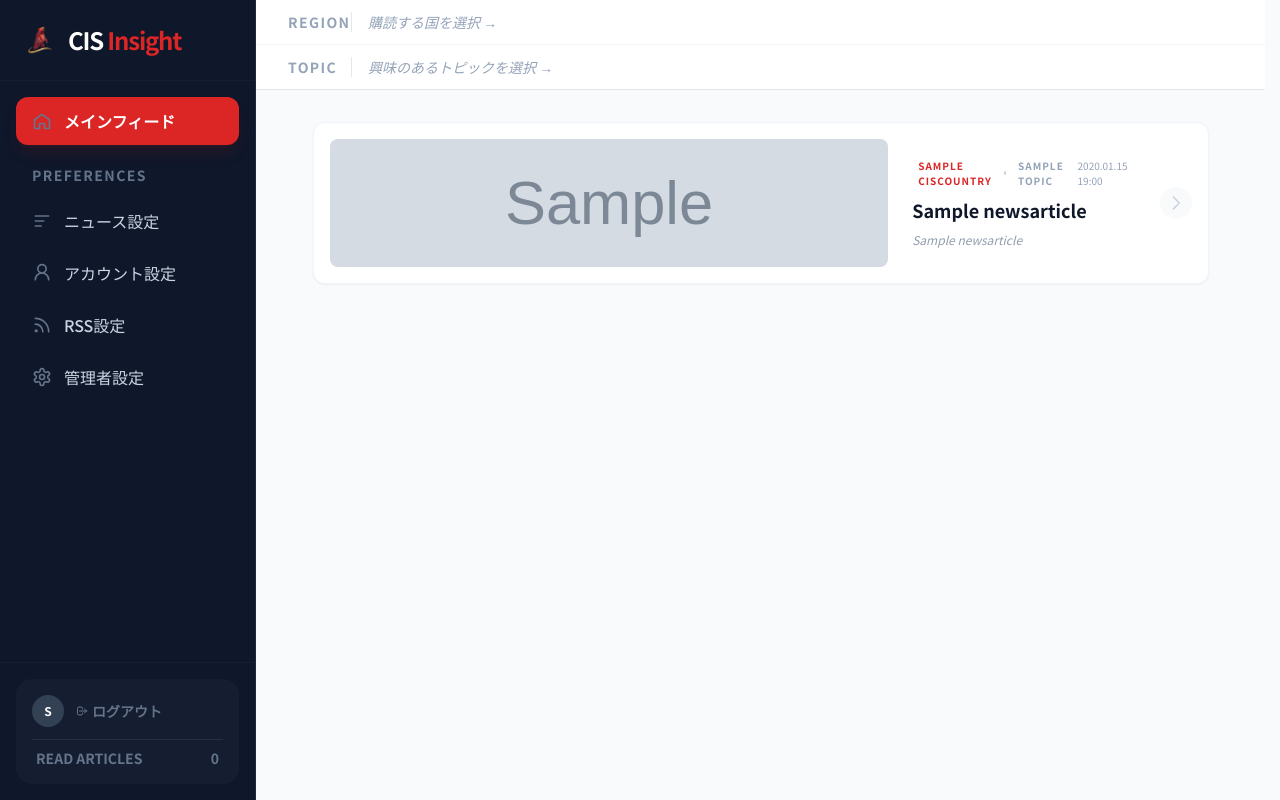
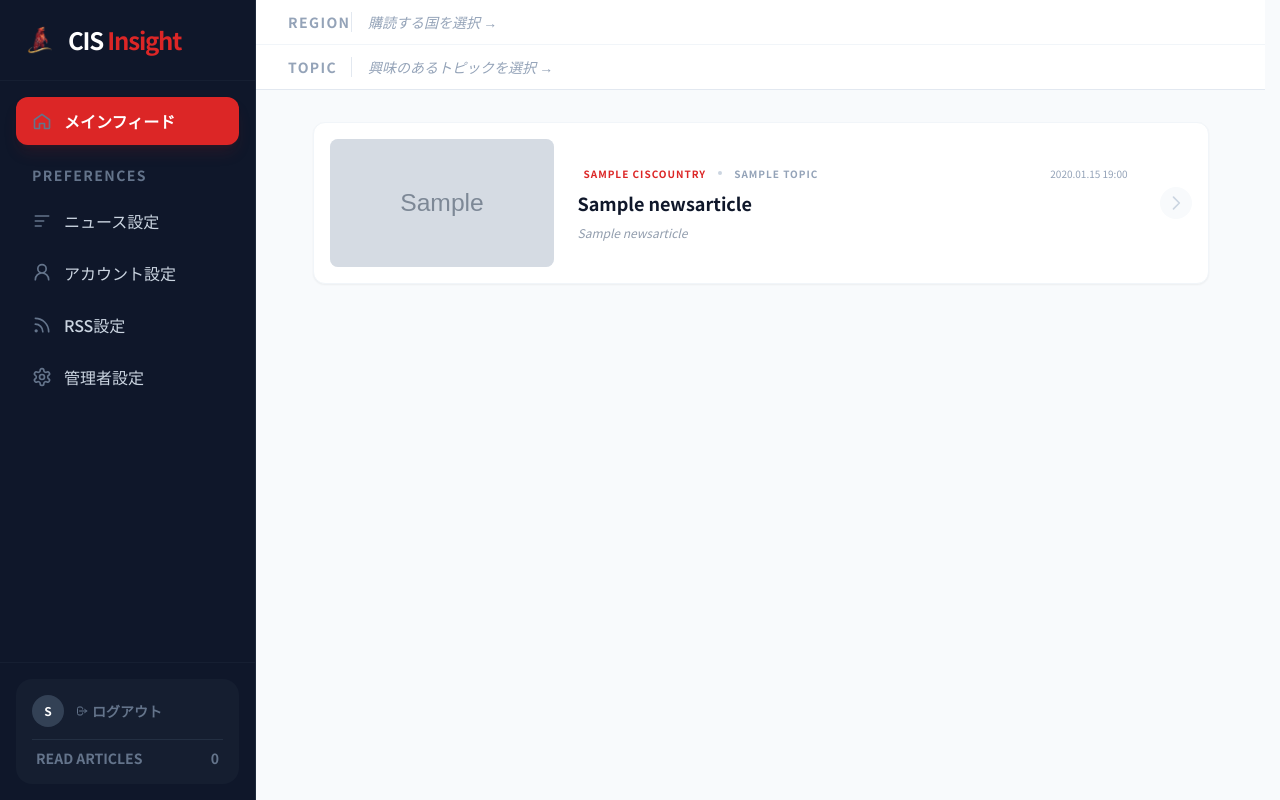
Before and after one commit to kokoa454/CIS_Insight, a Django app: page /dashboard/ in a window 1280 px wide. Run offline with Django 5.2, Linux system fonts and the light colour scheme; the visitor is signed in with stand-in values (Sample User, id 1); tables that the repository leaves empty hold one stand-in row (values such as "Sample post"); grey boxes marked "Sample" are stand-in pictures; some libraries are stand-ins or nearby versions.

Commit message:
fix: fix image size

```diff
--- a/cis_insight/templates/dashboard.html
+++ b/cis_insight/templates/dashboard.html
@@ -182,17 +182,16 @@
                         <div class="flex flex-col md:flex-row gap-4 lg:gap-6">
 
                             {% if article.image %}
-                            <div class="relative w-full h-32 overflow-hidden rounded-lg bg-slate-100 image-container">
+                            <div class="flex-shrink-0 w-full md:w-48 lg:w-56 h-32 md:h-28 lg:h-32 overflow-hidden rounded-lg bg-slate-100">
                                 <div class="spinner-box absolute inset-0 flex items-center justify-center">
                                     <div class="animate-spin rounded-full h-8 w-8 border-b-2 border-red-600"></div>
                                 </div>
-
                                 <img src="{{ article.image.url }}"
                                     alt="{{ article.title_ja }}"
-                                    class="w-full h-full object-cover relative z-10 transition-opacity duration-500 opacity-0"
-                                    onload="this.style.opacity='1'; this.previousElementSibling.style.display='none';"
+                                    class="w-full h-full object-cover group-hover:scale-105 transition-transform duration-300"
                                     loading="lazy"
-                                    decoding="async">
+                                    decoding="async"
+                                    onload="this.style.opacity='1'; this.previousElementSibling.style.display='none';">
                             </div>
                             {% endif %}
 
```
